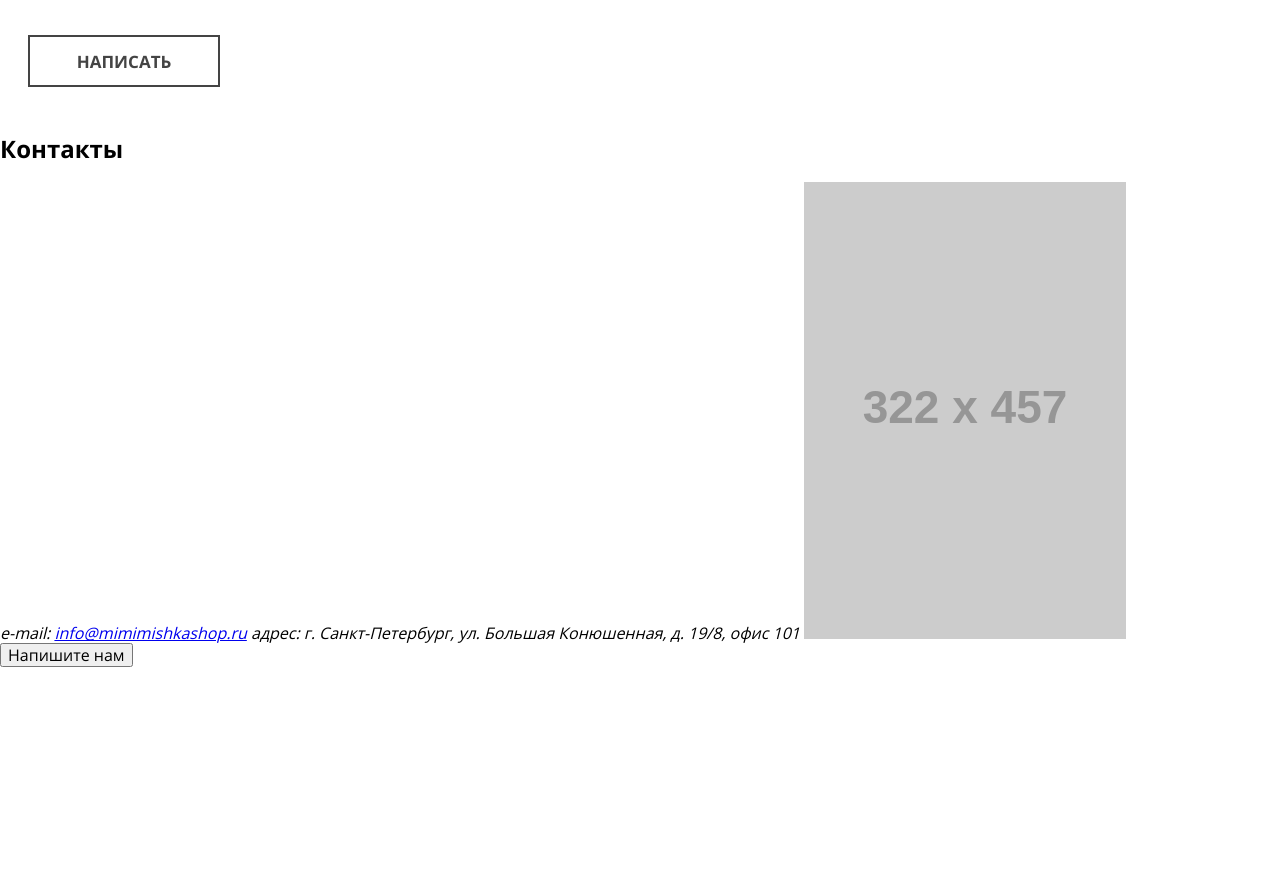
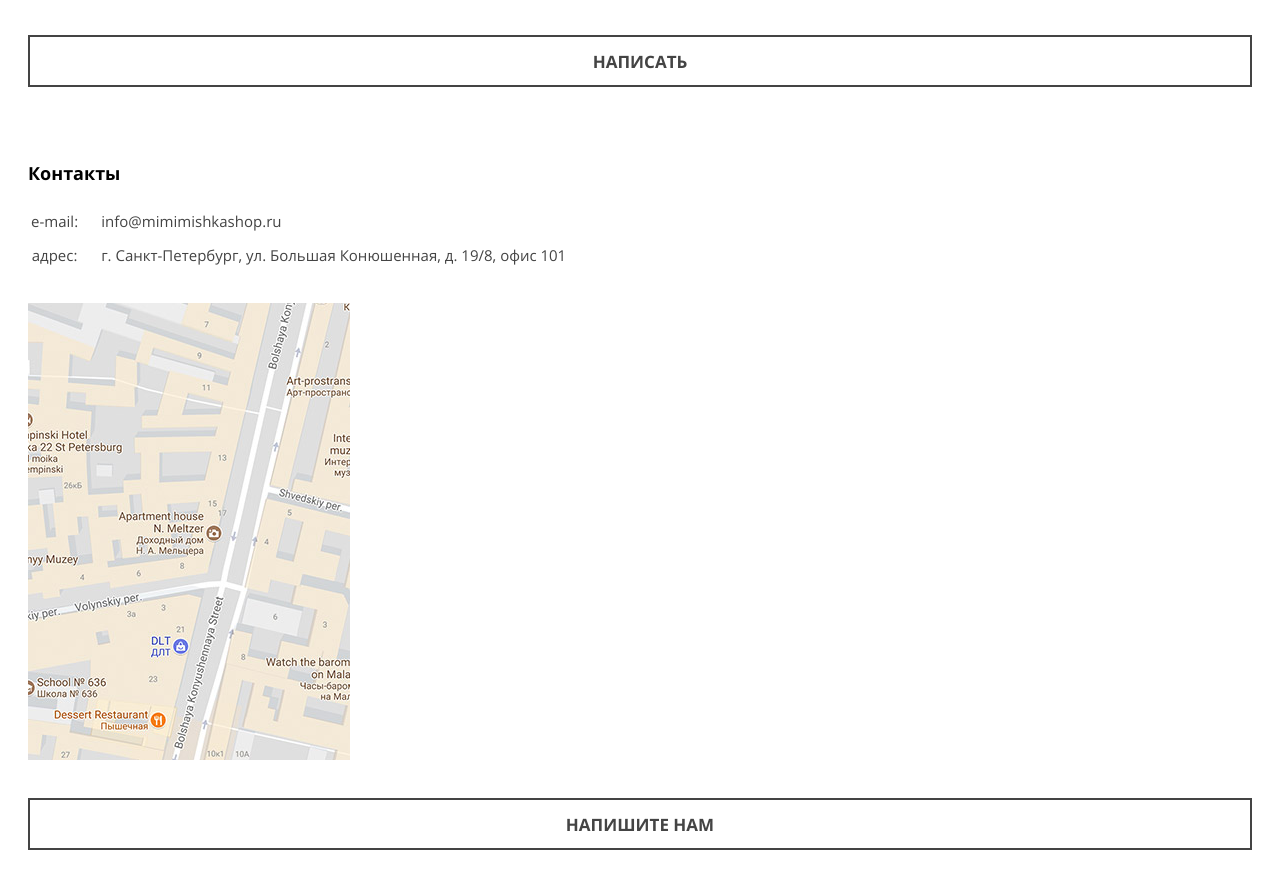
Before and after one commit to yanisurbis/161913-mishka-16, a website: page source/index.html in a window 1280 px wide. Shown: the part 2886-3764 px from the top of the page. Before the commit the page ends 3553 px from the top, so only its background shows below. Drawn offline with nearby package versions, Linux system fonts and the light colour scheme; files that its build step writes are made by us from their sources; placeholder pictures from the web are drawn by us.

Commit message:
Style contacts

```diff
--- a/source/index.html
+++ b/source/index.html
@@ -144,27 +144,29 @@
         <button class="button ">Написать</button>
       </section>
       <section class="page-main__contacts contacts">
-        <h2 class="page-main__heading page-main__heading--contacts">
+        <h2 class="contacts__title">
           Контакты
         </h2>
-        <address class="page-main__contacts-wrapper">
-          <span>e-mail:</span>
-          <a
-            href="info@mimimishkashop.ru"
-            class="page-main__text page-main__text--underlined"
-            >info@mimimishkashop.ru</a
-          >
-          <span>адрес:</span>
-          <span class="page-main__text">
-            г. Санкт-Петербург, ул. Большая Конюшенная, д. 19/8, офис 101
-          </span>
-          <img
-            class="page-main__location-map"
-            src="http://placehold.it/322x457"
-            alt="Карта"
-          />
+        <address class="contacts__address">
+          <table class="contacts__table">
+            <tr>
+              <th class="contacts__prop">e-mail:</th>
+              <td class="contacts__val contacts__val--email">
+                <a href="info@mimimishkashop.ru" class="contacts__link"
+                  >info@mimimishkashop.ru</a
+                >
+              </td>
+            </tr>
+            <tr>
+              <th class="contacts__prop">адрес:</th>
+              <td class="contacts__val">
+                г. Санкт-Петербург, ул. Большая Конюшенная, д. 19/8, офис 101
+              </td>
+            </tr>
+          </table>
         </address>
-        <button class="page-main__button">Напишите нам</button>
+        <img class="contacts__map" src="./img/map-mobile@1x.jpg" alt="Карта" />
+        <button class="button">Напишите нам</button>
       </section>
     </main>
   </body>
--- a/source/sass/base.scss
+++ b/source/sass/base.scss
@@ -37,7 +37,7 @@ html {
 }
 
 .button {
-  width: 192px;
+  width: 100%;
   height: 52px;
   padding: 15px 24px 16px;
   background-color: white;
@@ -46,4 +46,5 @@ html {
   font-size: 17px;
   text-transform: uppercase;
   font-weight: bold;
+  white-space: nowrap;
 }
--- /dev/null
+++ b/source/sass/blocks/contacts.scss
@@ -0,0 +1,34 @@
+@import "../variables";
+
+.contacts__title {
+  font-size: 18px;
+  line-height: 30px;
+}
+
+.contacts__table {
+  font-size: 15px;
+  line-height: 30px;
+  color: $greyish-brown;
+  margin-bottom: 30px;
+}
+
+.contacts__prop {
+  font-weight: normal;
+  white-space: nowrap;
+  font-style: normal;
+}
+
+.contacts__val {
+  font-style: normal;
+  padding-left: 20px;
+}
+
+.contacts__link {
+  text-align: start;
+  text-decoration: none;
+  color: $greyish-brown;
+}
+
+.contacts__map {
+  margin-bottom: 35px;
+}
--- a/source/sass/blocks/page-main.scss
+++ b/source/sass/blocks/page-main.scss
@@ -28,3 +28,7 @@
 .page-main__fproduct {
   padding: 28px;
 }
+
+.page-main__contacts {
+  padding: 28px;
+}
--- a/source/sass/style.scss
+++ b/source/sass/style.scss
@@ -12,3 +12,4 @@
 @import "blocks/reviews";
 @import "blocks/fproduct";
 @import "blocks/cat-links";
+@import "blocks/contacts";
```
